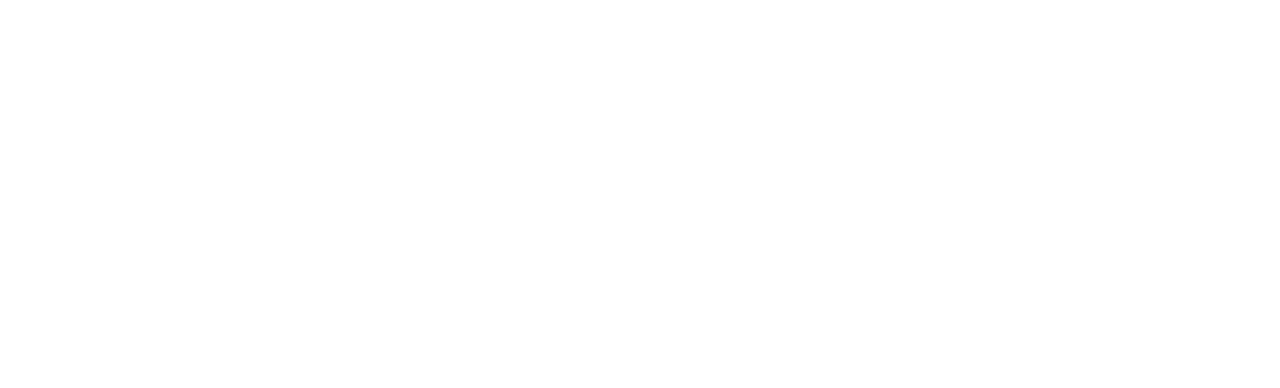
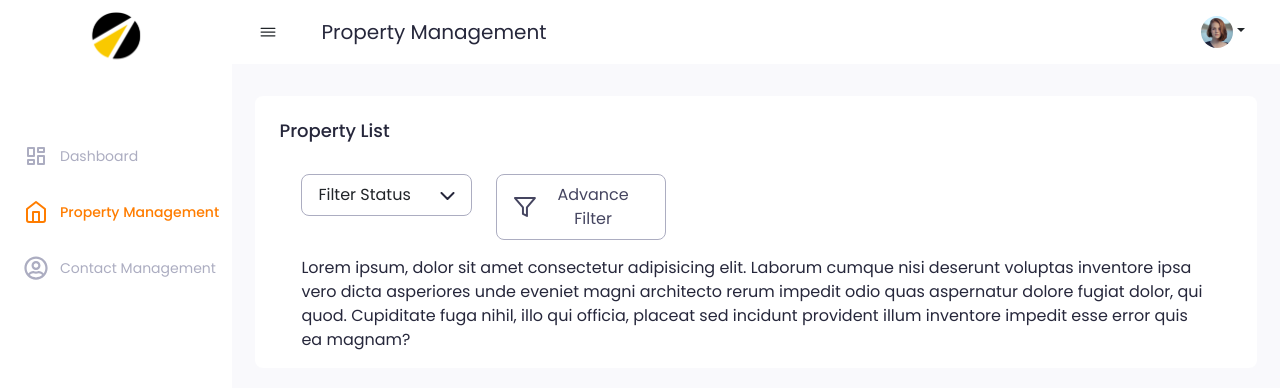
Before and after one commit to RioBoy/gx-property-administrator, a React (Create React App) app: page /property in a window 1280 px wide. Shown: the top 388 px of the page. Built offline with nearby package versions, Linux system fonts and the light colour scheme.

Commit message:
Fixing folder structure and create page => property

```diff
--- a/src/App.js
+++ b/src/App.js
@@ -2,16 +2,18 @@
 import 'react-toastify/dist/ReactToastify.css';
 import { BrowserRouter as Router, Route, Switch } from 'react-router-dom';
 import { ToastContainer } from 'react-toastify';
-import LoginPage from './loginPage/LoginPage';
-import DashboardPage from './dashboardPage/DashboardPage';
+import Login from './pages/auth/Login';
+import Dashboard from './pages/dashboard/Dashboard';
+import Property from './pages/property/Property';
 
 const App = () => {
   return (
     <>
       <Router>
         <Switch>
-          <Route exact path="/" component={LoginPage} />
-          <Route path="/dashboard" component={DashboardPage} />
+          <Route exact path="/" component={Login} />
+          <Route path="/dashboard" component={Dashboard} />
+          <Route exact path="/property" component={Property} />
         </Switch>
       </Router>
       <ToastContainer />
--- a/src/assets/scss/main.scss
+++ b/src/assets/scss/main.scss
@@ -21,6 +21,7 @@
 // marign and padding
 $spacer: 1rem;
 $spacers: (
+  4: $spacer * 2,
   5: $spacer * 2.813,
   6: $spacer * 3,
   7: $spacer * 5,
@@ -31,14 +32,16 @@
 $h2-font-size: $font-size-base * 2.5;
 $h3-font-size: $font-size-base * 2.125;
 $h6-font-size: $font-size-base;
+$text-md: $font-size-base * 1.125;
 $text-sm: $font-size-base * 0.875;
 $text-xs: $font-size-base * 0.75;
 $font-sizes: (
   2: $h2-font-size,
   3: $h3-font-size,
   6: $h6-font-size,
-  7: $text-sm,
-  8: $text-xs,
+  7: $text-md,
+  8: $text-sm,
+  9: $text-xs,
 );
 
 // add new utilities
@@ -95,10 +98,28 @@
       class: px,
       values: $spacers,
     ),
+    'padding-y': (
+      responsive: true,
+      property: padding-top padding-bottom,
+      class: py,
+      values: $spacers,
+    ),
     'margin-x': (
       responsive: true,
       property: margin-right margin-left,
       class: mx,
+      values:
+        map-merge(
+          $spacers,
+          (
+            auto: auto,
+          )
+        ),
+    ),
+    'margin-bottom': (
+      responsive: true,
+      property: margin-bottom,
+      class: mb,
       values:
         map-merge(
           $spacers,
@@ -185,6 +206,13 @@
 
       .btn-login-container {
         margin-top: 67px;
+
+        button {
+          &:disabled {
+            cursor: not-allowed;
+            pointer-events: all !important;
+          }
+        }
       }
 
       .input-password {
@@ -331,6 +359,11 @@
           padding: 8px;
           color: #6f708b;
         }
+
+        &:hover {
+          background-color: var(--bs-dropdown-link-hover-bg);
+          color: var(--bs-dropdown-link-hover-color);
+        }
       }
     }
   }
@@ -345,8 +378,72 @@
   color: #26273b;
   background-color: #f9f9fc;
 
+  // property
+  .property-page-content {
+    background-color: white;
+    border-radius: 8px;
+    padding: 1rem;
+
+    h5 {
+      margin-bottom: 24px;
+    }
+
+    .main-content {
+      padding: 0 1.875rem;
+    }
+  }
+
   &.dashboard-content {
     padding: 3rem 1.938rem;
+  }
+
+  &.property-content {
+    padding: 0 1.438rem;
+
+    .dropdown,
+    button.filter-property {
+      width: 100%;
+      border: 1px solid #acadc1;
+      border-radius: 8px;
+      color: #454560;
+    }
+
+    .dropdown > button,
+    button.filter-property {
+      width: 100%;
+      display: flex;
+      justify-content: space-between;
+      align-items: center;
+    }
+
+    .dropdown-trigger {
+      width: 100%;
+    }
+
+    .dropdown {
+      .dropdown-menu {
+        width: 100% !important;
+      }
+
+      button {
+        &.dropdown-toggle {
+          &::after {
+            content: url('../images/icon-dropdown.svg');
+            border: 0;
+          }
+        }
+      }
+
+      .btn:first-child:active,
+      .btn {
+        border: 0;
+      }
+    }
+
+    .btn,
+    button.filter-property {
+      padding: 8px 16px;
+    }
   }
 }
 
--- a/src/templates/Sidebar.js
+++ b/src/components/templates/Sidebar.js
@@ -63,7 +63,7 @@
                 activeClassName="active"
               >
                 {navItem.icon}
-                <span className="fs-7 font-medium">{navItem.name}</span>
+                <span className="fs-8 font-medium">{navItem.name}</span>
               </NavLink>
             </li>
           );
--- a/src/lib/constant.js
+++ b/src/lib/constant.js
@@ -3,3 +3,5 @@
 export const loginUrl = `${baseUrl}/auth/login`;
 
 export const adminProfile = `${baseUrl}/auth/profile`;
+
+export const logoutUrl = `${baseUrl}/auth/logout`;
--- a/src/loginPage/LoginPage.js
+++ b/src/pages/auth/Login.js
@@ -1,7 +1,7 @@
 import React from 'react';
 import FormLogin from './FormLogin';
 
-const LoginPage = () => {
+const Login = () => {
   return (
     <div className="container-login">
       <div className="left-side">
@@ -22,4 +22,4 @@
   );
 };
 
-export default LoginPage;
+export default Login;
--- /dev/null
+++ b/src/pages/property/Property.js
@@ -0,0 +1,153 @@
+import React, { useState } from 'react';
+import { Dropdown, Modal, Button } from 'react-bootstrap';
+import { FiFilter } from 'react-icons/fi';
+import Layout from '../../components/templates/Layout';
+import PropertyTable from './PropertyTable';
+
+const Property = () => {
+  const [show, setShow] = useState(false);
+  const handleClose = () => setShow(false);
+  const handleShow = () => setShow(true);
+
+  return (
+    <Layout>
+      <main className="h-100 property-content py-4">
+        <div className="property-page-content">
+          <h5 className="fs-7 fw-medium p-2">Property List</h5>
+          <div className="main-content">
+            <div className="row mb-3">
+              <div className="col-12 col-md-10 col-lg-8 col-xl-5">
+                <div className="row gap-3 gap-md-0">
+                  <div className="col-12 col-md-6">
+                    <Dropdown>
+                      <Dropdown.Toggle
+                        variant="transparent"
+                        id="dropdown-basic"
+                        className="text-sm font-medium"
+                      >
+                        Filter Status
+                      </Dropdown.Toggle>
+
+                      <Dropdown.Menu>
+                        <Dropdown.Item href="#/action-1">
+                          All Status
+                        </Dropdown.Item>
+                        <Dropdown.Item href="#/action-2">Pending</Dropdown.Item>
+                        <Dropdown.Item href="#/action-3">
+                          Approved
+                        </Dropdown.Item>
+                        <Dropdown.Item href="#/action-3">Publish</Dropdown.Item>
+                        <Dropdown.Item href="#/action-3">Draft</Dropdown.Item>
+                        <Dropdown.Item href="#/action-3">Cancel</Dropdown.Item>
+                        <Dropdown.Item href="#/action-3">On Sale</Dropdown.Item>
+                        <Dropdown.Item href="#/action-3">
+                          Not Completed Yet
+                        </Dropdown.Item>
+                        <Dropdown.Item href="#/action-3">
+                          Sold Out
+                        </Dropdown.Item>
+                        <Dropdown.Item href="#/action-3">
+                          Rejected
+                        </Dropdown.Item>
+                        <Dropdown.Item href="#/action-3">Rented</Dropdown.Item>
+                      </Dropdown.Menu>
+                    </Dropdown>
+                  </div>
+                  <div className="col-12 col-md-6">
+                    <Button
+                      variant="transparent"
+                      onClick={handleShow}
+                      className="text-sm font-medium filter-property"
+                    >
+                      <FiFilter size="24" />
+                      Advance Filter
+                    </Button>
+
+                    <Modal
+                      size="md"
+                      aria-labelledby="contained-modal-title-vcenter"
+                      centered
+                      show={show}
+                      onHide={handleClose}
+                    >
+                      <Modal.Header closeButton>
+                        <Modal.Title
+                          id="contained-modal-title-vcenter"
+                          className="h5 fw-semibold"
+                        >
+                          Advance Search
+                        </Modal.Title>
+                      </Modal.Header>
+                      <Modal.Body>
+                        <div className="row">
+                          <div className="col-4">
+                            <Dropdown className="border">
+                              <Dropdown.Toggle
+                                variant="transparent"
+                                id="dropdown-basic"
+                                className="text-sm font-medium"
+                              >
+                                Filter Status
+                              </Dropdown.Toggle>
+
+                              <Dropdown.Menu>
+                                <Dropdown.Item href="#/action-1">
+                                  All Status
+                                </Dropdown.Item>
+                                <Dropdown.Item href="#/action-2">
+                                  Pending
+                                </Dropdown.Item>
+                                <Dropdown.Item href="#/action-3">
+                                  Approved
+                                </Dropdown.Item>
+                                <Dropdown.Item href="#/action-3">
+                                  Publish
+                                </Dropdown.Item>
+                                <Dropdown.Item href="#/action-3">
+                                  Draft
+                                </Dropdown.Item>
+                                <Dropdown.Item href="#/action-3">
+                                  Cancel
+                                </Dropdown.Item>
+                                <Dropdown.Item href="#/action-3">
+                                  On Sale
+                                </Dropdown.Item>
+                                <Dropdown.Item href="#/action-3">
+                                  Not Completed Yet
+                                </Dropdown.Item>
+                                <Dropdown.Item href="#/action-3">
+                                  Sold Out
+                                </Dropdown.Item>
+                                <Dropdown.Item href="#/action-3">
+                                  Rejected
+                                </Dropdown.Item>
+                                <Dropdown.Item href="#/action-3">
+                                  Rented
+                                </Dropdown.Item>
+                              </Dropdown.Menu>
+                            </Dropdown>
+                          </div>
+                        </div>
+                      </Modal.Body>
+                      <Modal.Footer className="justify-content-start">
+                        <Button variant="secondary" onClick={handleClose}>
+                          Cancel
+                        </Button>
+                        <Button variant="primary" onClick={handleClose}>
+                          Apply Search
+                        </Button>
+                      </Modal.Footer>
+                    </Modal>
+                  </div>
+                </div>
+              </div>
+            </div>
+            <PropertyTable />
+          </div>
+        </div>
+      </main>
+    </Layout>
+  );
+};
+
+export default Property;
--- /dev/null
+++ b/src/pages/property/PropertyTable.js
@@ -0,0 +1,15 @@
+import React from 'react';
+
+const PropertyTable = () => {
+  return (
+    <div className="mt-3">
+      Lorem ipsum, dolor sit amet consectetur adipisicing elit. Laborum cumque
+      nisi deserunt voluptas inventore ipsa vero dicta asperiores unde eveniet
+      magni architecto rerum impedit odio quas aspernatur dolore fugiat dolor,
+      qui quod. Cupiditate fuga nihil, illo qui officia, placeat sed incidunt
+      provident illum inventore impedit esse error quis ea magnam?
+    </div>
+  );
+};
+
+export default PropertyTable;
```
Also changed, not shown: src/components/button/Buttons.js (+9 -0 lines), src/components/templates/Layout.js (renamed from src/templates/Layout.js, +4 -4 lines), src/components/templates/Topbar.js (renamed from src/templates/Topbar.js, +5 -6 lines), src/pages/auth/FormLogin.js (renamed from src/loginPage/FormLogin.js, +14 -7 lines), src/pages/dashboard/Dashboard.js (renamed from src/dashboardPage/DashboardPage.js, +21 -27 lines), src/assets/images/icon-dropdown.svg (added).
